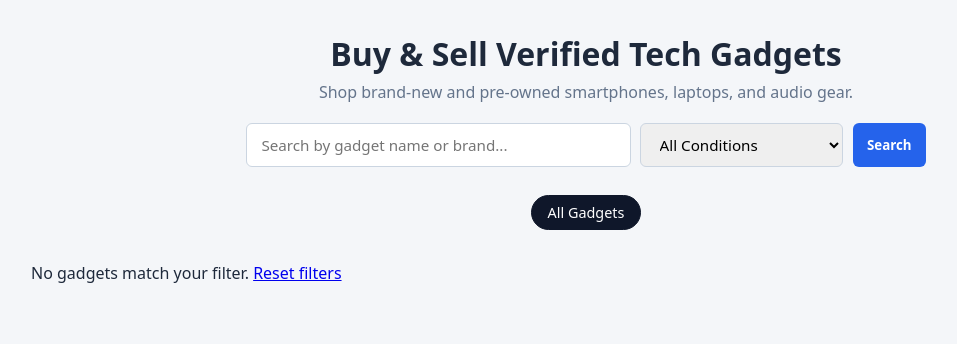
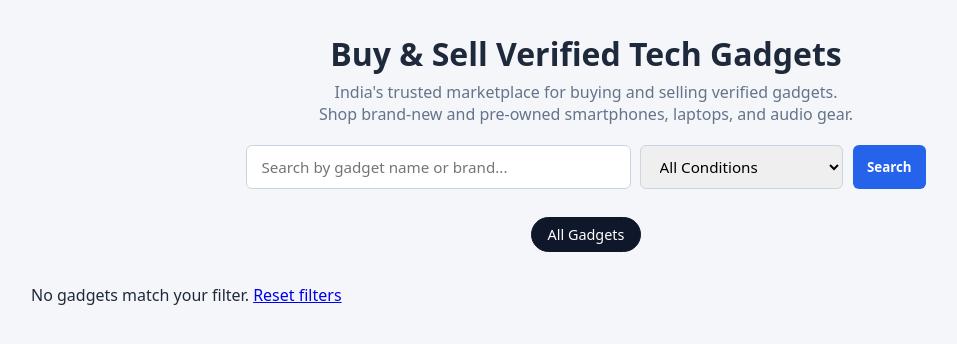
Before and after one commit to Mohammad-Aman-Ansari/gadget-marketplace, a Django app: page / in a window 1280 px wide. Shown: the part 61-405 px from the top of the page, without its empty margins (54-1011 px from the left). Run offline with Django 5.2, Linux system fonts and the light colour scheme; data that the repository does not hold is empty.

Commit message:
content: update hero subtitle on main

```diff
--- a/store/templates/store/home.html
+++ b/store/templates/store/home.html
@@ -19,6 +19,7 @@
     <main class="container">
         <section class="hero">
             <h1>Buy & Sell Verified Tech Gadgets</h1>
+            <p>India's trusted marketplace for buying and selling verified gadgets.</p>
             <p>Shop brand-new and pre-owned smartphones, laptops, and audio gear.</p>
 
             <form method="GET" action="{% url 'home' %}" class="search-bar">
```
